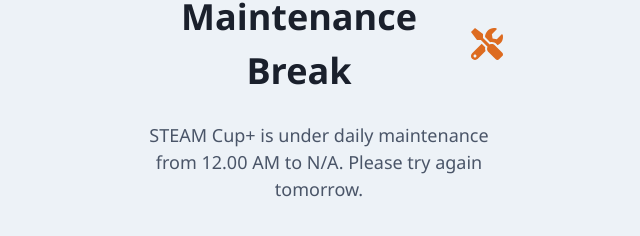
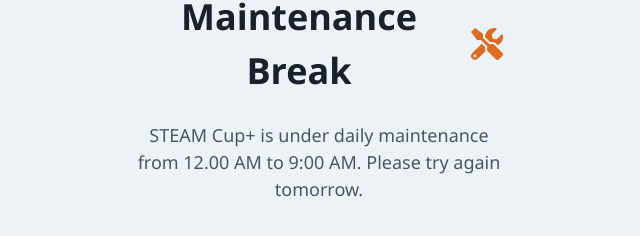
Before and after one commit to Ken329/robotic-admin-webapp, a React (Create React App) app: page /admin/maintenance in a window 1280 px wide. Shown: the part 432-668 px from the top of the page, without its empty margins (321-961 px from the left). Built offline with nearby package versions, Linux system fonts and the light colour scheme; no server answers; what amazon-cognito-identity-js would draw is missing.

Commit message:
fix: change maintenance end time to 9 AM

```diff
--- a/public/index.html
+++ b/public/index.html
@@ -1,14 +1,11 @@
-<!DOCTYPE html>
+<!doctype html>
 <html lang="en">
   <head>
     <meta charset="utf-8" />
     <link rel="icon" href="%PUBLIC_URL%/favicon.ico" />
     <meta name="viewport" content="width=device-width, initial-scale=1" />
     <meta name="theme-color" content="#000000" />
-    <meta
-      name="description"
-      content="Web site created using create-react-app"
-    />
+    <meta name="description" content="Web site created using create-react-app" />
     <link rel="apple-touch-icon" href="%PUBLIC_URL%/logo192.png" />
     <!--
       manifest.json provides metadata used when your web app is installed on a
--- a/src/components/Layout/MainLayout/SideBarContent.js
+++ b/src/components/Layout/MainLayout/SideBarContent.js
@@ -70,7 +70,7 @@ const SidebarContent = ({ onClose, ...props }) => {
       {...props}
     >
       <Flex h="20" alignItems="center" mx="8" justifyContent="space-between">
-        <Image src={SteamCupLogoEdited} alt="SteamCup Logo" maxH="12" />
+        <Image src={SteamCupLogoEdited} alt="SteamCup Logo" width={36} />
         <CloseButton display={{ base: 'flex', md: 'none' }} onClick={onClose} />
       </Flex>
       {linkItems.map((link, index) => (
--- a/src/components/NotificationBanner/index.js
+++ b/src/components/NotificationBanner/index.js
@@ -28,7 +28,7 @@ const NotificationBanner = () => {
         height="100%"
       >
         <Text color="white" fontWeight="bold" fontSize={{ base: 'sm', md: 'md', lg: 'lg' }} mx={4}>
-          🎉 Welcome to STEAM Cup+ Admin Portal! We have daily scheduled maintenance from 12 AM to 8
+          🎉 Welcome to STEAM Cup+ Admin Portal! We have daily scheduled maintenance from 12 AM to 9
           AM.
         </Text>
       </Box>
--- a/src/pages/Maintenance/index.js
+++ b/src/pages/Maintenance/index.js
@@ -45,8 +45,8 @@ const Maintenance = () => {
           <Icon as={FaTools} color="orange.500" boxSize={8} />
         </Flex>
         <Text fontSize={{ base: 'md', md: 'lg' }} color="gray.600" maxWidth="500px">
-          STEAM Cup+ is under daily maintenance from {maintenanceTime?.startTime || '12.00 AM'} to{' '}
-          {maintenanceTime?.endTime || 'N/A'}. Please try again tomorrow.
+          STEAM Cup+ is under daily maintenance from {maintenanceTime?.startTime || '12.00 AM'} to
+          9:00 AM. Please try again tomorrow.
         </Text>
       </VStack>
     </Box>
```
